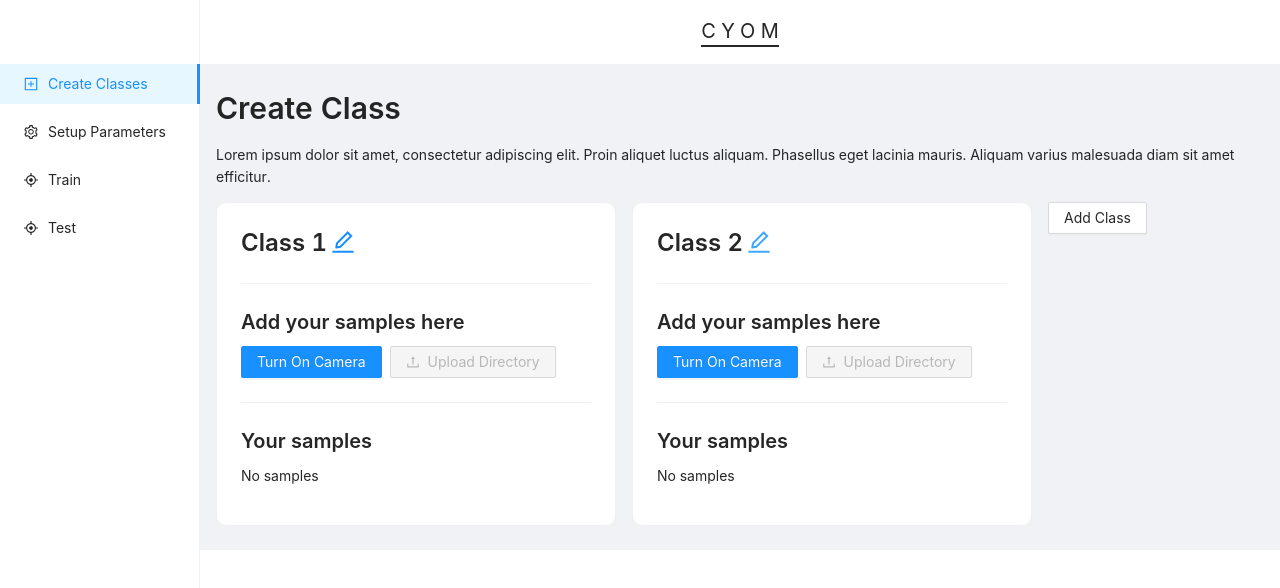
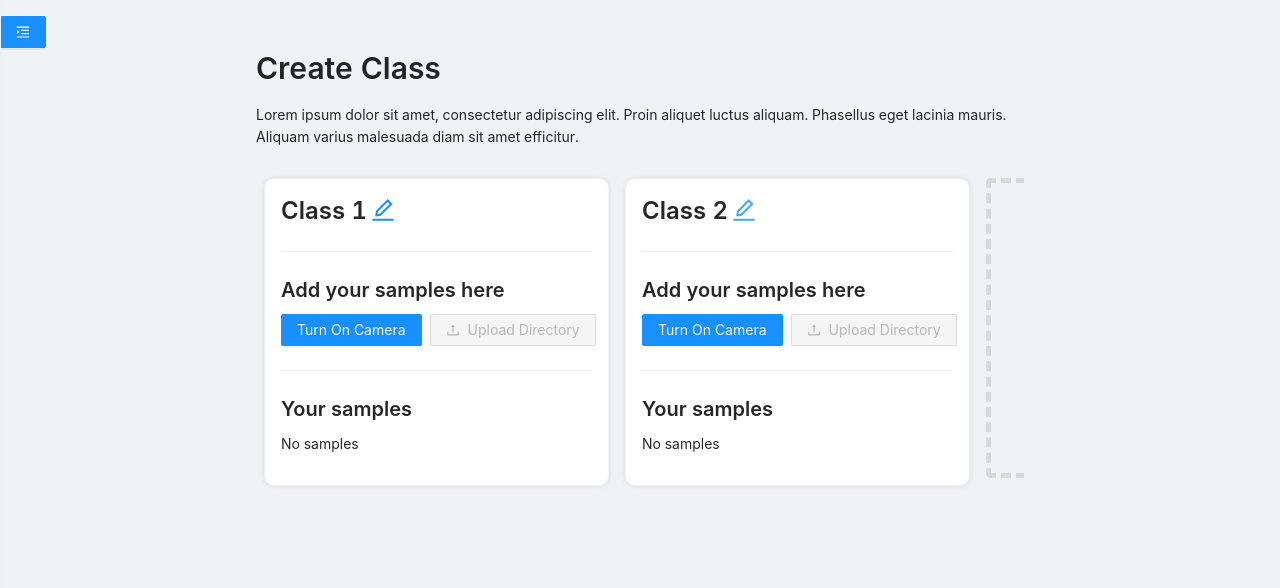
Before and after one commit to ilhamuh97/classify-ai, a React (Create React App) app: page /train in a window 1280 px wide. Shown: the top 588 px of the page. Built offline with nearby package versions, Linux system fonts and the light colour scheme.

Commit message:
redesign

```diff
--- a/src/components/Main/Main.js
+++ b/src/components/Main/Main.js
@@ -1,19 +1,17 @@
 import React, { useEffect, useState } from 'react';
-import { useNavigate } from 'react-router-dom';
 import CreateClass from '../Sections/CreateClass/CreateClass';
 import SetupParameters from '../Sections//SetupParameters/SetupParameters';
 import Train from '../Sections//Train/Train';
 import TestModel from '../Sections//TestModel/TestModel';
 import SideNav from './SideNav/SideNav';
-import { Space, Typography, Layout } from 'antd';
+import { Layout, Button } from 'antd';
+import { MenuFoldOutlined, MenuUnfoldOutlined } from '@ant-design/icons';
 import styles from './Main.module.scss';
 
 const Main = () => {
-    let navigate = useNavigate();
-    const { Text } = Typography;
-    const { Header, Content } = Layout;
+    const { Content } = Layout;
     const [collapsed, setCollapsed] = useState(true);
-    const [key, setKey] = useState('1');
+    const [key, setKey] = useState(0);
     const [keysDataset, setKeysDataset] = useState([]);
     const [dataset, setDataset] = useState([]);
     const [graphModel, setGraphModel] = useState(null);
@@ -46,10 +44,7 @@ const Main = () => {
 
     const ContentElem = (key) => {
         switch (key) {
-            case '0':
-                navigate('/');
-                break;
-            case '1':
+            case 0:
                 return (
                     <CreateClass
                         classConfig={classConfig}
@@ -60,7 +55,7 @@ const Main = () => {
                         setDataset={setDataset}
                     />
                 );
-            case '2':
+            case 1:
                 return (
                     <SetupParameters
                         model={model}
@@ -72,7 +67,7 @@ const Main = () => {
                         setParamConfig={setParamConfig}
                     />
                 );
-            case '3':
+            case 3:
                 return (
                     <Train
                         dataset={dataset}
@@ -82,7 +77,7 @@ const Main = () => {
                         classConfig={classConfig}
                     />
                 );
-            case '4':
+            case 2:
                 return (
                     <TestModel model={model} graphModel={graphModel} classConfig={classConfig} />
                 );
@@ -101,15 +96,26 @@ const Main = () => {
     };
 
     return (
-        <Layout className={styles.layout} hasSider>
-            <SideNav collapsed={collapsed} setCollapsed={setCollapsed} setKey={setKey} />
+        <Layout className={styles.layout}>
+            <Button
+                style={collapsed ? { left: 0 } : { left: 250 }}
+                className={styles.sideToggleButton}
+                type="primary"
+                onClick={() => setCollapsed(!collapsed)}>
+                {collapsed ? <MenuUnfoldOutlined /> : <MenuFoldOutlined />}
+            </Button>
+            <SideNav
+                collapsed={collapsed}
+                setCollapsed={setCollapsed}
+                setKey={setKey}
+                currKey={key}
+            />
             <Layout className={`${styles.siteLayout} ${collapsed ? styles.big : styles.small}`}>
-                <Header className={styles.header}>
-                    <Space className={styles.logo} onClick={() => navigate('/')}>
-                        <Text>C Y O M</Text>
-                    </Space>
-                </Header>
-                <Content style={{ margin: '24px 16px 0', overflow: 'initial' }}>
+                {!collapsed ? (
+                    <div className={styles.overlay} onClick={() => setCollapsed(true)} />
+                ) : null}
+
+                <Content style={{ margin: '32px 0', overflow: 'initial' }}>
                     {ContentElem(key)}
                 </Content>
             </Layout>
--- a/src/components/Main/Main.module.scss
+++ b/src/components/Main/Main.module.scss
@@ -1,5 +1,6 @@
 .layout{
-    min-height: 100vh;
+    min-height: 100vh !important;
+    padding: 1rem;
     .header{
         background-color: #fff;
         display: flex;
@@ -13,11 +14,26 @@
         }
     }
     .siteLayout {
-        margin-bottom: 24px;
-        transition: all .2s;
         text-align: left;
-        &.small{
-            margin-left: 200px;
-        }
+        height: 100%;
+        max-width: 768px;
+        margin: 0 auto 0px;
+    }
+    .sideToggleButton{
+        position: fixed;
+        z-index: 99;
+    }
+    .overlay{
+        position: fixed;
+        top: 0;
+        left: 0;
+        right: 0;
+        bottom: 0;
+        width: 100vw;
+        height: 100vh;
+        background-color: #000;
+        z-index: 98;
+        backdrop-filter: blur(10px);
+        opacity: 0.6;
     }
 }
--- a/src/components/Main/SideNav/SideNav.js
+++ b/src/components/Main/SideNav/SideNav.js
@@ -1,40 +1,45 @@
 import React from 'react';
-import { Layout, Menu } from 'antd';
-import { AimOutlined, SettingOutlined, PlusSquareOutlined } from '@ant-design/icons';
+import { Steps, Layout } from 'antd';
 import styles from './SideNav.module.scss';
 
-const SideNav = ({ collapsed, setCollapsed, setKey }) => {
+const SideNav = ({ collapsed, setCollapsed, setKey, currKey }) => {
     const { Sider } = Layout;
 
-    function getItem(label, key, icon, children) {
-        return {
-            key,
-            icon,
-            children,
-            label
-        };
-    }
-
     const steps = [
-        getItem('Create Classes', '1', <PlusSquareOutlined />),
-        getItem('Setup Parameters', '2', <SettingOutlined />),
-        getItem('Train', '3', <AimOutlined />),
-        getItem('Test', '4', <AimOutlined />)
+        {
+            title: 'Create Classes',
+            description: 'Collect the dataset for 2 or more classes'
+        },
+        {
+            title: 'Setup Parameters',
+            description:
+                'Choose your own parameters in order to find the best result for you training'
+        },
+        {
+            title: 'Train model',
+            description: 'Train your model and see the result of the training'
+        },
+        {
+            title: 'Predict',
+            description: 'Use your own model to classify the image from your camera'
+        }
     ];
 
     return (
         <Sider
             className={styles.sider}
-            breakpoint="md"
             collapsedWidth="0"
             collapsed={collapsed}
             theme="light"
-            onCollapse={(value) => setCollapsed(value)}>
-            <Menu
-                onClick={(e) => setKey(e.key)}
-                className={styles.menu}
-                defaultSelectedKeys={['1']}
-                mode="inline"
+            width={250}
+            collapsible={true}
+            onCollapse={(value) => setCollapsed(value)}
+            trigger={null}>
+            <Steps
+                className={styles.steps}
+                current={currKey}
+                onChange={(current) => setKey(current)}
+                direction="vertical"
                 items={steps}
             />
         </Sider>
--- a/src/components/Main/SideNav/SideNav.module.scss
+++ b/src/components/Main/SideNav/SideNav.module.scss
@@ -1,11 +1,13 @@
 .sider{
-    padding-top: 60px;;
     height: 100vh;
     position: fixed !important;
     left: 0;
     top: 0;
     bottom: 0;
     border-right: 1px solid #f0f0f0;
+    position: fixed;
+    z-index: 99;
+    overflow-y: auto;
     :global(.ant-layout-sider-zero-width-trigger){
         top: 12px;
         border: 1px solid #f0f0f0;
@@ -13,4 +15,7 @@
     .menu{
         border-right: 0;
     }
+    .steps{
+        padding: 2rem 1rem;
+    }
 }
--- a/src/components/Sections/CreateClass/ClassesWrapper/Class/Class.js
+++ b/src/components/Sections/CreateClass/ClassesWrapper/Class/Class.js
@@ -1,6 +1,6 @@
 import React, { useState, useRef, useEffect } from 'react';
 import Webcam from 'react-webcam';
-import { Typography, Divider, Button, Upload, Space, Alert } from 'antd';
+import { Typography, Divider, Button, Upload, Space, Alert, Row, Col } from 'antd';
 import {
     CameraOutlined,
     CloseOutlined,
@@ -183,11 +183,15 @@ const Class = ({ config, dataset, setDataset, classConfig, setClassConfig }) =>
                     </Title>
                 </Typography>
                 {dataset.length !== 0 ? (
-                    <Space wrap className={styles.samples}>
+                    <Row gutter={[4, 8]} className={styles.samples}>
                         {filteredDataset.map((fds, i) => {
-                            return <img key={i} src={fds.img} width={60} height={50} />;
+                            return (
+                                <Col key={i} className="gutter-row" span={6}>
+                                    <img src={fds.img} width={65} height={55} />
+                                </Col>
+                            );
                         })}
-                    </Space>
+                    </Row>
                 ) : (
                     <Typography>
                         <Paragraph>No samples</Paragraph>
--- a/src/components/Sections/CreateClass/ClassesWrapper/Class/Class.module.scss
+++ b/src/components/Sections/CreateClass/ClassesWrapper/Class/Class.module.scss
@@ -2,11 +2,20 @@
     background-color: #fff;
     border: 1px solid #f0f0f0;
     border-radius: 10px;
-    padding: 24px;
+    padding: 1rem 1rem;
     width: 100%;
     max-width: 400px;
-    min-width: 400px;
+    min-width: 345px;
+    height: -moz-fit-content;
     height: fit-content;
+    margin-bottom: 0.5rem;
+    box-shadow: 0 0 5px rgb(0 0 0 / 10%);
+    -webkit-transition: all 0.3s ease;
+    -moz-transition: all 0.3s ease;
+    transition: all 0.3s ease;
+    &:hover{
+        box-shadow: 0 0 10px rgb(0 0 0 / 15%);
+    }
     .className{
         margin: 0;
         width: fit-content;
@@ -47,7 +56,7 @@
         }
 
         &::-webkit-scrollbar-track {
-            background: #ffffff;
+            background-color: transparent;
         }
 
         &::-webkit-scrollbar-thumb {
--- a/src/components/Sections/CreateClass/ClassesWrapper/ClassesWrapper.js
+++ b/src/components/Sections/CreateClass/ClassesWrapper/ClassesWrapper.js
@@ -1,5 +1,4 @@
 import React from 'react';
-import { Button } from 'antd';
 import Class from './Class/Class';
 import styles from './ClassesWrapper.module.scss';
 
@@ -42,7 +41,9 @@ const ClassesWrapper = ({
     return (
         <div className={styles.classesWrapper}>
             {datasetsClasses()}
-            <Button onClick={() => onClickHandler()}>Add Class</Button>
+            <div className={styles.addClass} onClick={() => onClickHandler()}>
+                Add Class
+            </div>
         </div>
     );
 };
--- a/src/components/Sections/CreateClass/ClassesWrapper/ClassesWrapper.module.scss
+++ b/src/components/Sections/CreateClass/ClassesWrapper/ClassesWrapper.module.scss
@@ -3,5 +3,48 @@
     gap: 1rem;
     flex-direction: row;
     max-width: 1024px;
-    overflow-x: scroll;
+    overflow-x: auto;
+    scrollbar-width: auto;
+    scrollbar-color: #99def0 #ffffff;
+    padding: 1rem 0.5rem;
+    /* ===== Scrollbar CSS ===== */
+    &::-webkit-scrollbar {
+        background-color: transparent;
+        width: 15px;
+    }
+
+    &::-webkit-scrollbar-track {
+        background-color: transparent;
+    }
+
+    &::-webkit-scrollbar-thumb {
+        border-radius: 20px;
+        border: 4px solid transparent;
+        background-color: rgba(0,0,0,0.2);
+        background-clip: content-box;
+    }
+
+    .addClass{
+        display: flex;
+        justify-content: center;
+        align-items: center;
+        border: 5px dashed #d9d9d9;
+        padding: 24px;
+        color: #d9d9d9;
+        font-size: 30px;
+        max-width: 400px;
+        min-width: 400px;
+        height: -moz-fit-content;
+        max-height: 308.4px;
+        margin-bottom: 1rem;
+        border-radius: 5px;
+        -webkit-transition: all 0.3s ease;
+        -moz-transition: all 0.3s ease;
+        transition: all 0.3s ease;
+        cursor: pointer;
+        &:hover{
+            border-color: #a7a7a7;
+            color: #a7a7a7;
+        }
+    }
 }
```
